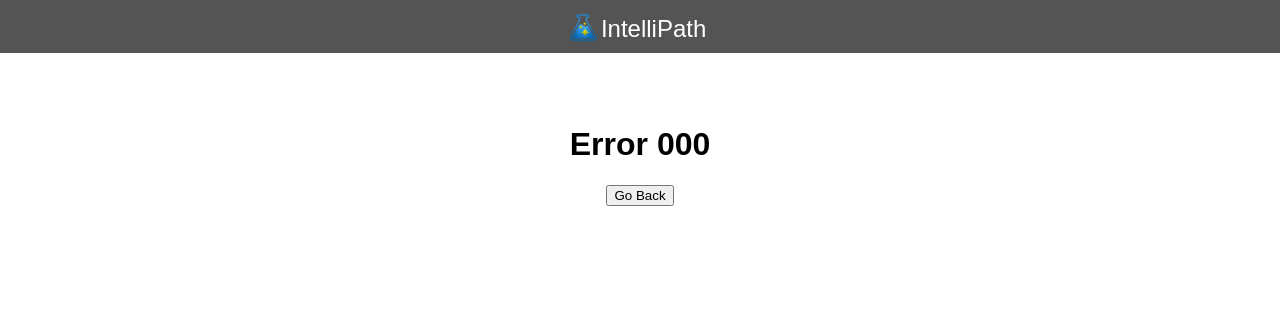
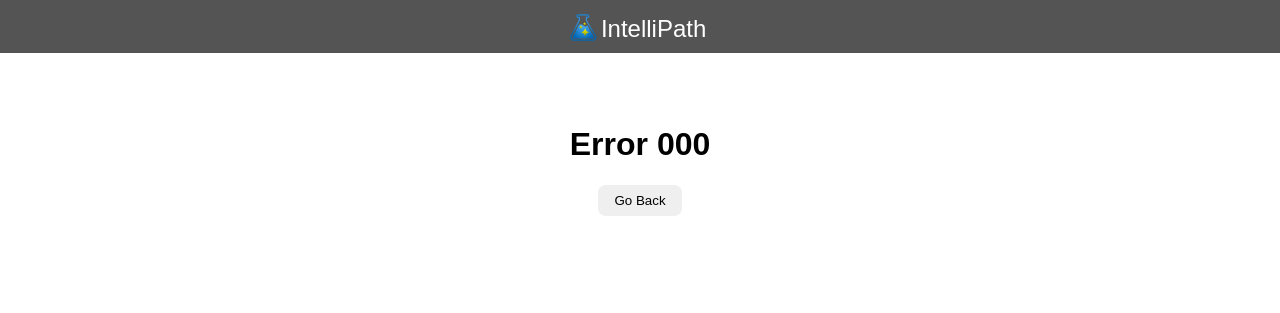
Before and after one commit to Om4r37/medlabAi, a Python web app: template src/templates/error.jinja in a window 1280 px wide. Shown: the top 313 px of the page. Run offline with Jinja, Linux system fonts and the light colour scheme; the template is opened without the code that fills it: most values are stand-ins (such as "Sample title", 1, 10 or a date in 2020).

Commit message:
fix go back button

```diff
--- a/src/templates/error.jinja
+++ b/src/templates/error.jinja
@@ -7,5 +7,7 @@
 {% block main %}
     <h1>Error {{ code }} </h1>
     <p> {{ message }} </p>
-    <button onclick="window.history.back()">Go Back</button>
+    <button onclick="window.history.back()" style="padding: 0.5rem 1rem; border-radius: 0.5rem; border: none; cursor: pointer;">
+        Go Back
+    </button>
 {% endblock %}
```
